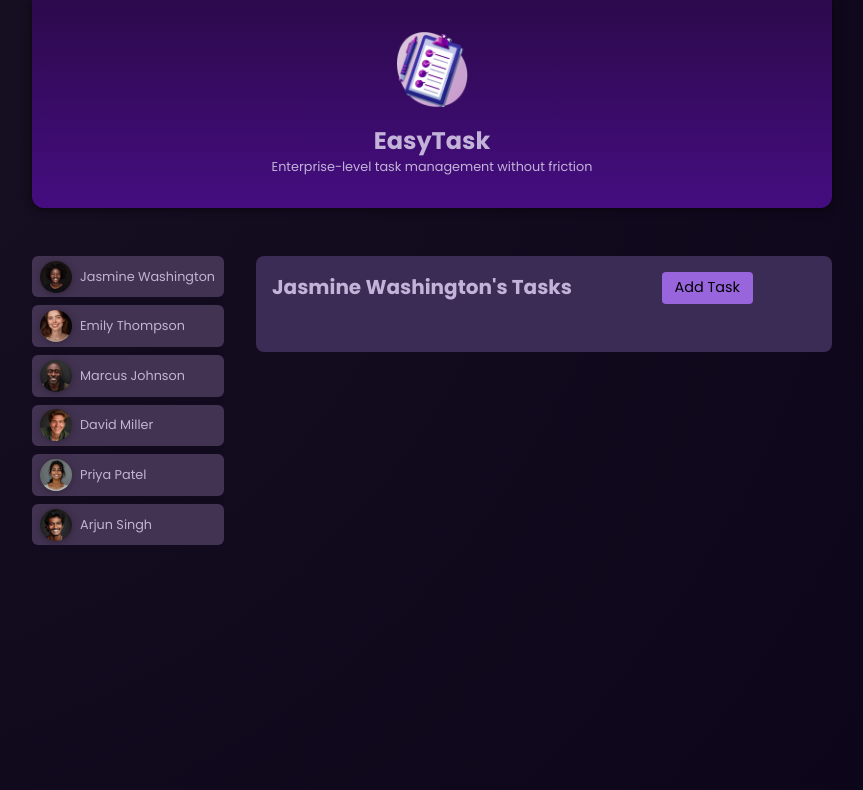
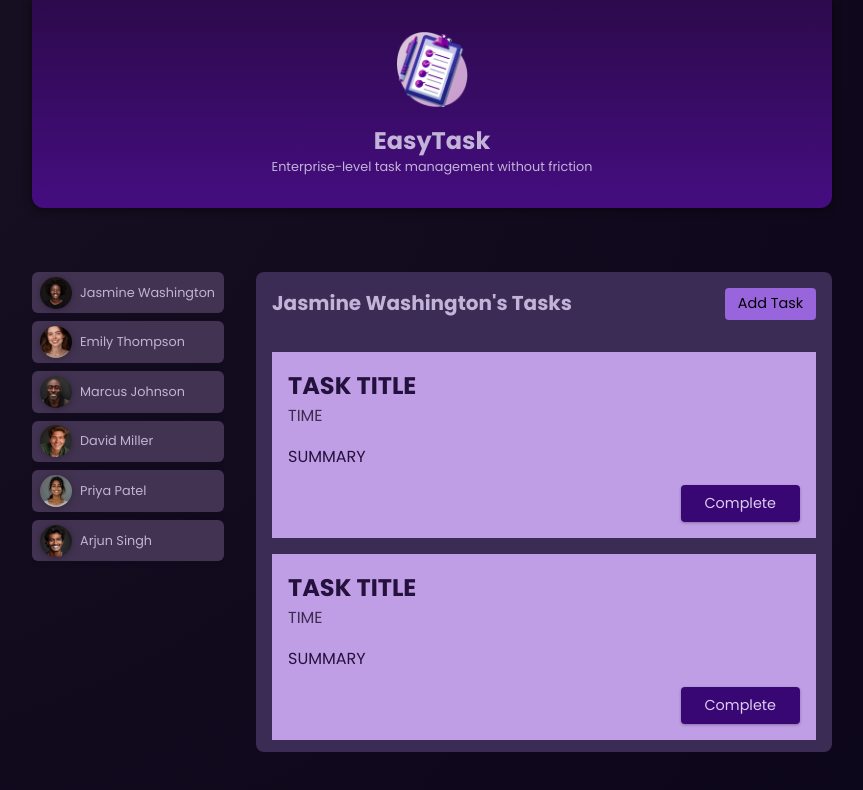
Before and after one commit to Nazish-kiran/first, an Angular app: page / in a window 1280 px wide. Both pictures are taken after a click on the button "Jasmine Washington". Shown: the top 790 px of the page, without its empty margins (208-1071 px from the left). Built offline with nearby package versions, Linux system fonts and the light colour scheme.

Commit message:
added dummy data

```diff
--- a/src/app/app.component.css
+++ b/src/app/app.component.css
@@ -23,7 +23,7 @@
   }
   @media (min-width: 768px) {
     main {
-      margin: 3rem auto;
+      margin: 4rem auto;
       grid-template-columns: 1fr 3fr;
     }
     #users {
--- a/src/app/task/task.component.html
+++ b/src/app/task/task.component.html
@@ -4,10 +4,16 @@
     <menu>
         <button>Add Task</button>
     </menu>
-    <ul>
-        <li>
-
-        </li>
-    </ul>
 </header>
+<ul>
+    <li>
+      <app-user-task></app-user-task>
+    </li>
+    <li>
+        <app-user-task></app-user-task>
+      </li>
+      <li>
+        <app-user-task></app-user-task>
+      </li>
+</ul>
 </section>
--- a/src/app/task/task.component.ts
+++ b/src/app/task/task.component.ts
@@ -1,11 +1,20 @@
 import { Component, Input } from '@angular/core';
+import { UserTaskComponent } from './user-task/user-task.component';
 
 @Component({
   selector: 'app-task',
-  imports: [],
+  imports: [UserTaskComponent],
   templateUrl: './task.component.html',
-  styleUrl: './task.component.css'
+  styleUrl: './task.component.css',
 })
 export class TaskComponent {
-@Input() names: string | undefined;
+  @Input() names: string | undefined;
+
+  task = [{
+    id:'t1',
+    userId:'u1',
+    title:'Master Angular',
+    summary:'Learn all the basic and advance features of angular and how to use them',
+    dueDate:'2025-12-31'
+  }];
 }
--- a/src/app/task/user-task/user-task.component.css
+++ b/src/app/task/user-task/user-task.component.css
@@ -0,0 +1,37 @@
+article {
+    padding: 1rem;
+    color: #25113d;
+    background-color: #bf9ee5;
+  }
+
+  h2 {
+    margin: 0;
+  }
+
+  time {
+    color: #3c2c50;
+  }
+
+  .actions {
+    text-align: right;
+    margin: 0;
+  }
+
+  .actions button {
+    font: inherit;
+    font-size: 0.9rem;
+    cursor: pointer;
+    background-color: #380774;
+    color: #decdf2;
+    border-radius: 4px;
+    padding: 0.5rem 1.5rem;
+    border: none;
+    box-shadow: 0 1px 3px rgba(0, 0, 0, 0.3);
+    transition: all 0.3s ease;
+  }
+
+  .actions button:hover,
+  .actions button:active {
+    background-color: #4a0774;
+    box-shadow: 0 1px 6px rgba(0, 0, 0, 0.3);
+  }
--- a/src/app/task/user-task/user-task.component.html
+++ b/src/app/task/user-task/user-task.component.html
@@ -1 +1,8 @@
-<p>user-task works!</p>
+<article>
+    <h2>TASK TITLE</h2>
+    <time >TIME</time>
+    <p>SUMMARY</p>
+    <p class="actions">
+        <button>Complete</button>
+    </p>
+</article>
```
